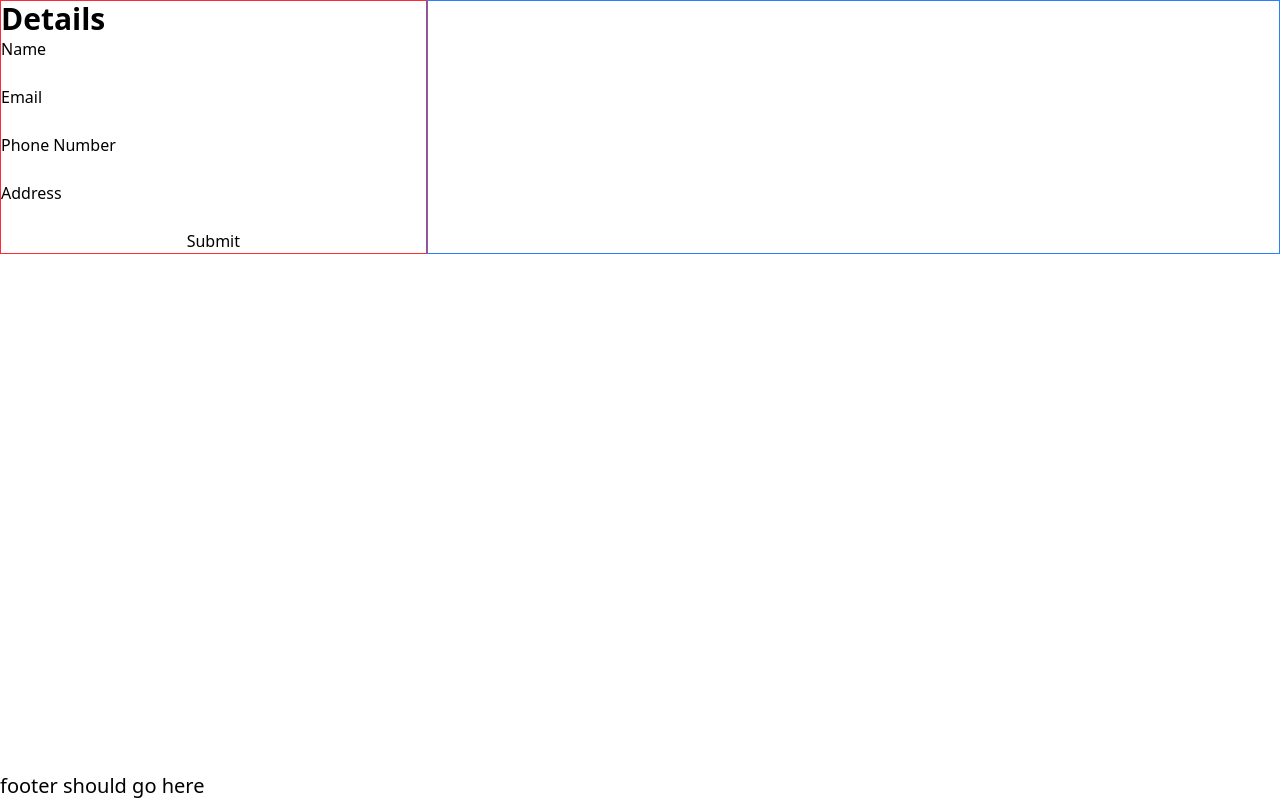
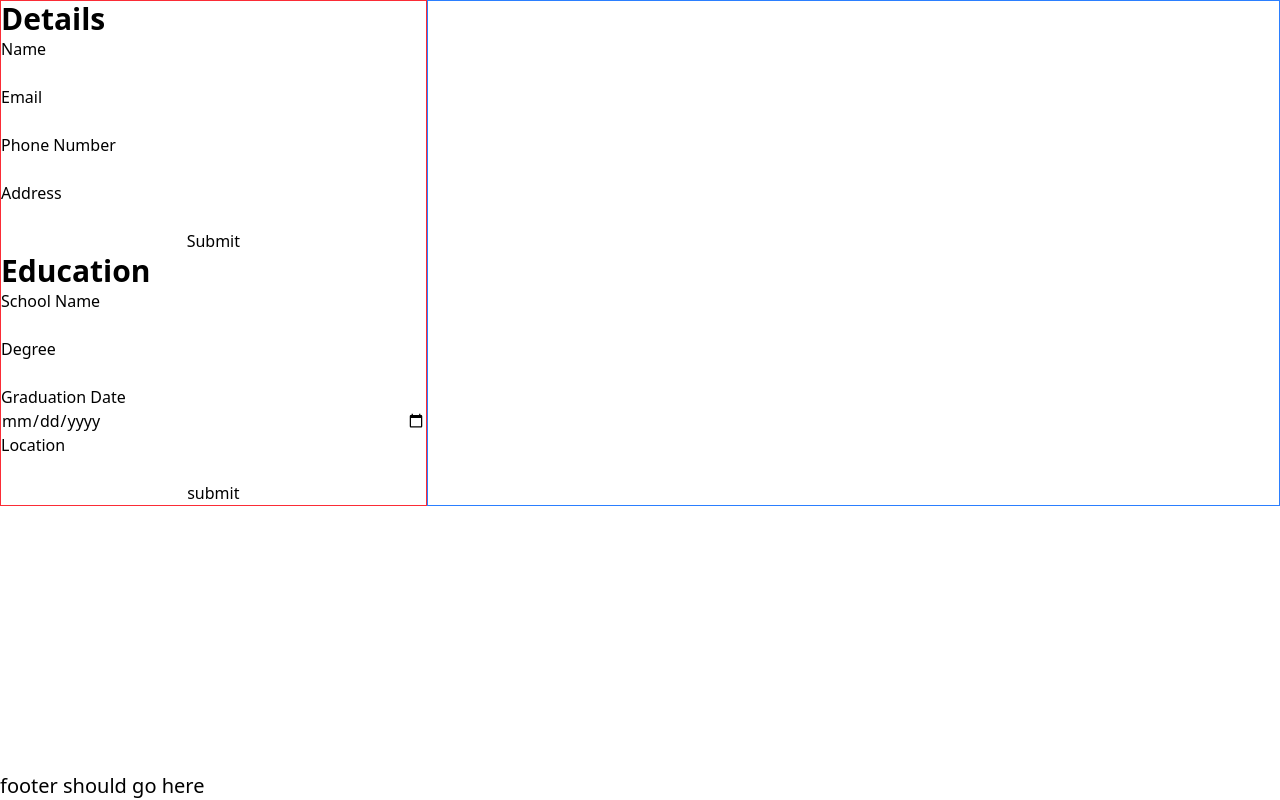
Before and after one commit to yskim308/cvApp, a React (Vite) app: page / in a window 1280 px wide. Built offline with nearby package versions, Linux system fonts and the light colour scheme.

Commit message:
initial implementation of education form component

```diff
--- /dev/null
+++ b/src/components/EducationForm.tsx
@@ -0,0 +1,66 @@
+import { ChangeEvent, FormEvent, useState } from "react";
+
+interface EducationFormData {
+  school: string;
+  degree: string;
+  date: string;
+  location: string;
+}
+
+export default function EducationForm() {
+  const [formData, setFormData] = useState<EducationFormData>({
+    school: "",
+    degree: "",
+    date: "",
+    location: "",
+  });
+
+  const handleChange = (e: ChangeEvent<HTMLInputElement>) => {
+    const { name, value } = e.target;
+    setFormData({
+      ...formData,
+      [name]: value,
+    });
+    //
+  };
+
+  const handleSubmit = (e: FormEvent) => {
+    e.preventDefault();
+  };
+
+  return (
+    <form onSubmit={handleSubmit} className="flex flex-col">
+      <div className="text-3xl font-semibold">Education</div>
+      <label htmlFor="school">School Name</label>
+      <input
+        type="text"
+        name="school"
+        id="school"
+        onChange={handleChange}
+        value={formData.school}
+        required
+      />
+      <label htmlFor="degree">Degree</label>
+      <input
+        type="text"
+        name="degree"
+        id="degree"
+        onChange={handleChange}
+        value={formData.degree}
+        required
+      />
+      <label htmlFor="date">Graduation Date</label>
+      <input type="date" name="date" id="date" />
+      <label htmlFor="location">Location</label>
+      <input
+        type="text"
+        name="location"
+        id="location"
+        onChange={handleChange}
+        value={formData.location}
+        required
+      />
+      <button type="submit">submit</button>
+    </form>
+  );
+}
--- a/src/main.tsx
+++ b/src/main.tsx
@@ -2,12 +2,14 @@ import { StrictMode } from "react";
 import { createRoot } from "react-dom/client";
 import "./index.css";
 import DetailsForm from "./components/DetailsForm";
+import EducationForm from "./components/EducationForm";
 //import App from "./App.tsx";
 
 createRoot(document.getElementById("root")!).render(
   <StrictMode>
     <div className="border border-red-500 w-1/3">
       <DetailsForm />
+      <EducationForm />
     </div>
     <div className="border border-blue-500 w-2/3"></div>
   </StrictMode>,
```
